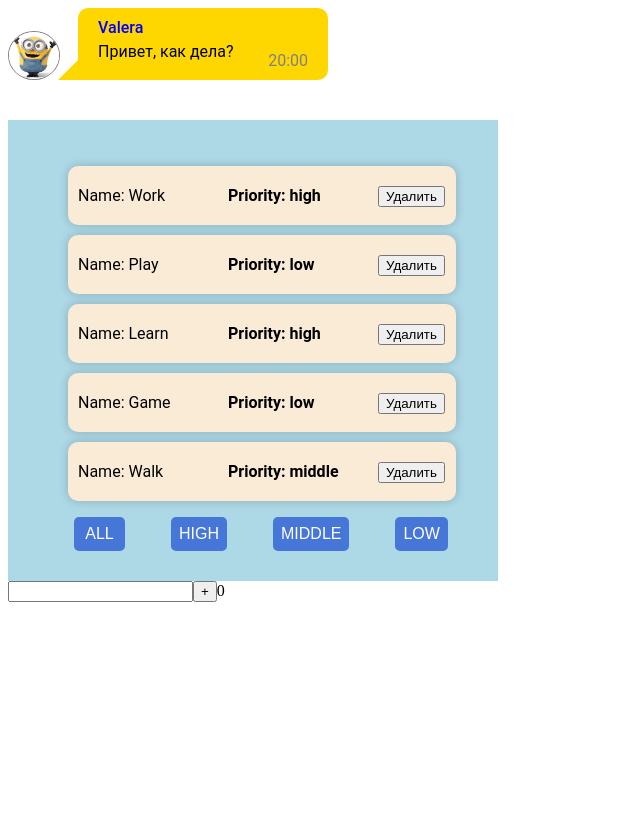
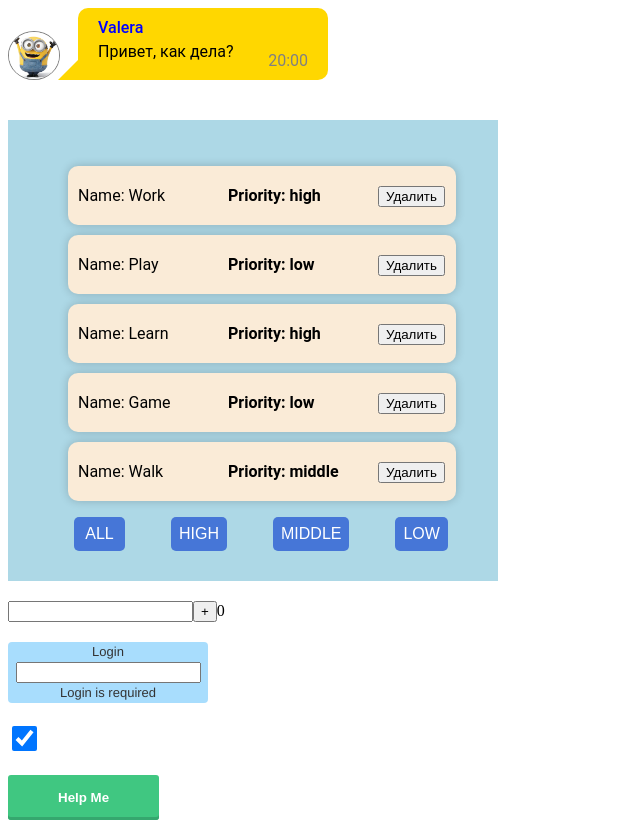
Before and after one commit to B1ackin/Task-ignat, a React (Create React App) app: page / in a window 1280 px wide. Shown: the whole page, without its empty margins (0-640 px from the left). Before the commit the page ends 800 px from the top, so only its background shows below. Built offline with nearby package versions, Linux system fonts and the light colour scheme.

Commit message:
end_task_3

```diff
--- /dev/null
+++ b/src/common/AllComponent/AllComponent.tsx
@@ -0,0 +1,51 @@
+import React, {useState} from 'react';
+import {InputUniversal} from "../InputUniversal/InputUniversal";
+import {CheckboxUniversal} from "../Checkbox/Checkbox";
+import {ButtonUniversal} from "../Button/Button";
+
+
+
+function AllComponentn() {
+    const [value, setValue] = useState<string>('')
+
+    const onChangeInputHandler = (newValue: string) => {
+        setValue(newValue)
+    }
+
+    const [checked, setChecked] = useState<boolean>(true)
+    const onChangeCheckBoxHandler = (newValue: boolean) => {
+        setChecked(!checked)
+    }
+
+    return (
+        <div>
+            <InputUniversal
+                label={'Login'}
+                message={'Login is required'}
+                class={'green-input'}
+                onChange={onChangeInputHandler}
+                value={value}
+            />
+            <div>
+                <CheckboxUniversal
+                    checked={checked}
+                    class={"checkbox"}
+                    onChange={onChangeCheckBoxHandler}
+                />
+            </div>
+            <div>
+                <ButtonUniversal
+                    class={"button-help"}
+                    name={"Help Me"}
+                />
+            </div>
+        </div>
+
+
+
+    )
+}
+
+
+
+export default AllComponentn;
--- /dev/null
+++ b/src/common/Button/Button.module.css
@@ -0,0 +1,24 @@
+/*.button-help {*/
+/*    font-size: 20px;*/
+/*    margin-top: 20px;*/
+/*    background: #A8DDFD;*/
+/*}*/
+.button-help {
+    margin-top: 20px;
+    font-weight: 700;
+    color: white;
+    text-decoration: none;
+    padding: 15px 50px 15px 50px;
+    border-radius: 3px;
+    background: rgb(64,199,129);
+    box-shadow: 0 -3px rgb(53,167,110) inset;
+    transition: 0.2s;
+}
+.button-help:hover { background: rgb(53, 167, 110); }
+.button-help:active {
+    background: rgb(33,147,90);
+    box-shadow: 0 3px rgb(33,147,90) inset;
+}
+.button-help, .button-help:focus {
+    border: none; outline: none;;
+}
--- /dev/null
+++ b/src/common/Button/Button.tsx
@@ -0,0 +1,16 @@
+import React from 'react';
+import classes from './Button.module.css'
+
+
+export type ButtonHelpType = {
+    name: string
+    class: "button-help"
+}
+
+export function ButtonUniversal(props: ButtonHelpType) {
+
+
+    return (
+        <button className={classes[props.class]}>{props.name}</button>
+    )
+}
--- /dev/null
+++ b/src/common/Checkbox/Checkbox.module.css
@@ -0,0 +1,4 @@
+.checkbox {
+    height: 25px;
+    width: 25px;
+}
--- /dev/null
+++ b/src/common/Checkbox/Checkbox.tsx
@@ -0,0 +1,23 @@
+import React from 'react';
+import classes from './Checkbox.module.css'
+
+
+export type CheckboxType = {
+    checked: boolean
+    onChange: (check: boolean) => void
+    class: "checkbox"
+}
+
+export function CheckboxUniversal(props: CheckboxType) {
+
+    return (
+        <div>
+            <input type="checkbox"
+                   className={classes[props.class]}
+                   checked={props.checked}
+                   onChange={e => props.onChange(e.currentTarget.checked)}
+            />
+        </div>
+    )
+
+}
--- /dev/null
+++ b/src/common/InputUniversal/InputUniversal.module.css
@@ -0,0 +1,31 @@
+.green-input {
+    color: #333;
+    font-family: Helvetica, Arial, sans-serif;
+    font-size: 13px;
+    line-height: 20px;
+    margin: 20px 0;
+    width: 200px;
+    border-radius: 4px;
+    border-color: green;
+    background-color: #A8DDFD;
+    text-align: center;
+}
+
+.red-input {
+    color: #333;
+    float: left;
+    font-family: Helvetica, Arial, sans-serif;
+    font-size: 13px;
+    line-height: 20px;
+    margin: 0 20px 10px;
+    width: 200px;
+    border-radius: 4px;
+    border-color: green;
+    background-color: indianred;
+    text-align: center;
+}
+
+.standard-input {
+    font-size: 30px;
+    text-align: center;
+}
--- /dev/null
+++ b/src/common/InputUniversal/InputUniversal.tsx
@@ -0,0 +1,22 @@
+import React from 'react';
+import classes from './InputUniversal.module.css'
+
+
+type PropsType = {
+    class: 'green-input' | 'red-input' | 'standard-input'
+    label?: string
+    message?: string
+    error?: string
+    onChange: (value: string) => void
+    value: string
+}
+
+export function InputUniversal(props: PropsType) {
+    return (
+            <div className={classes[props.class]}>
+            <label>{props.label}</label>
+            <input type="text" value={props.value} onChange={e => props.onChange(e.currentTarget.value)} />
+            <div>{props.message}</div>
+        </div>
+    )
+}
--- a/src/index.tsx
+++ b/src/index.tsx
@@ -7,12 +7,14 @@ import Todolist from "./Todolist/Todolist";
 import AppTodolist from "./Todolist/AppTodolist";
 import Input from "./input/input";
 import AppInput from "./input/App-input";
+import AllComponentn from "./common/AllComponent/AllComponent";
 
 ReactDOM.render(
   <React.StrictMode>
     <App />
     <AppTodolist />
     <AppInput />
+    <AllComponentn />
   </React.StrictMode>,
   document.getElementById('root')
 );
--- /dev/null
+++ b/src/input/input.css
@@ -0,0 +1,3 @@
+.input {
+    margin: 20px 0px;
+}
--- a/src/input/input.tsx
+++ b/src/input/input.tsx
@@ -1,5 +1,6 @@
 import React, {ChangeEvent, KeyboardEvent, useState} from 'react';
 import {NewArray} from "./App-input";
+import './input.css';
 
 export type InputType = {
     message: Array<NewArray>
@@ -31,7 +32,7 @@ function Input(props: InputType) {
     }
 
     return (
-        <div>
+        <div className={"input"}>
             <input value={newMessage}
                    onChange={ChangeInput}
                    onKeyPress={onKeyPress}
```
